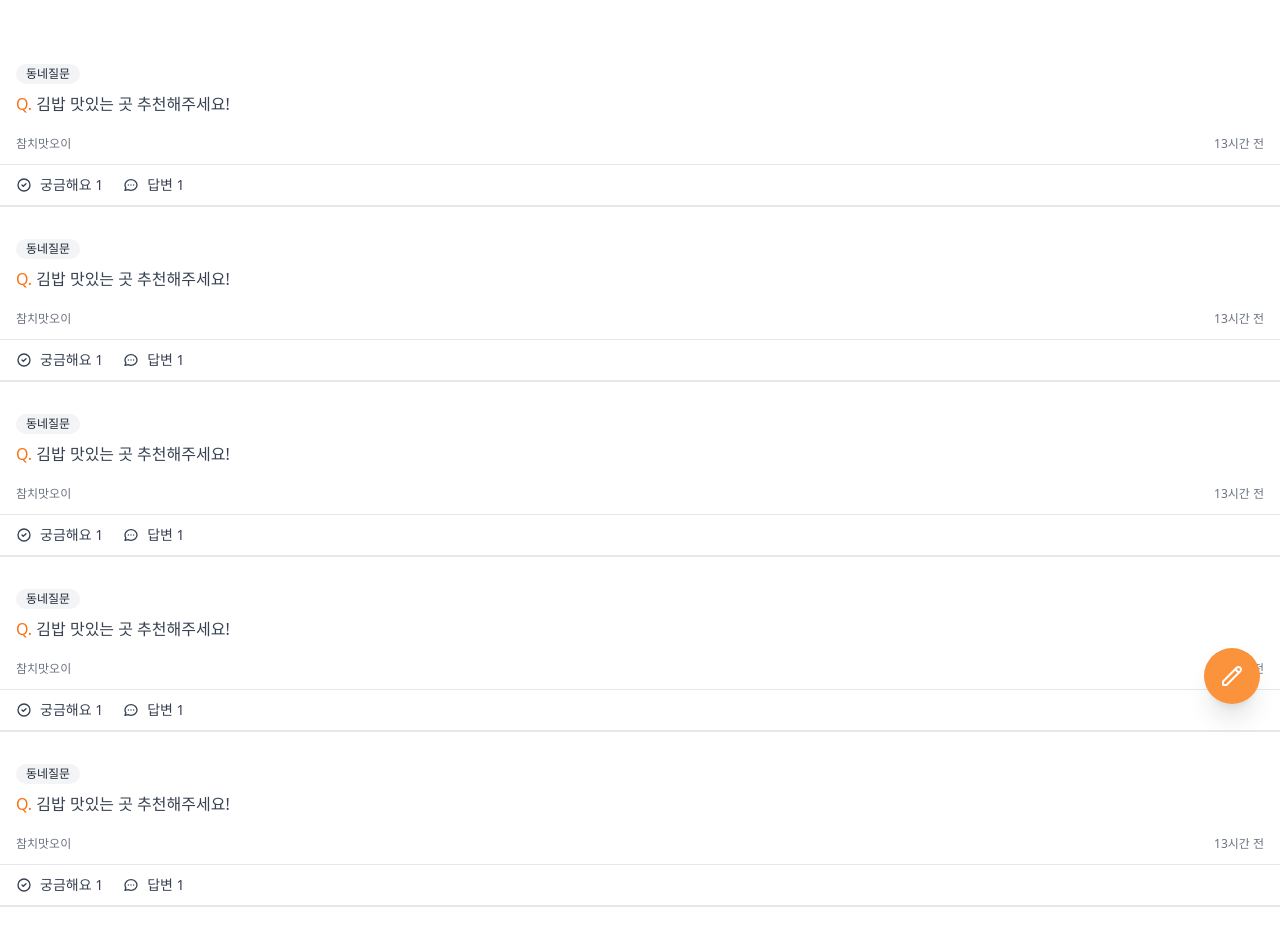
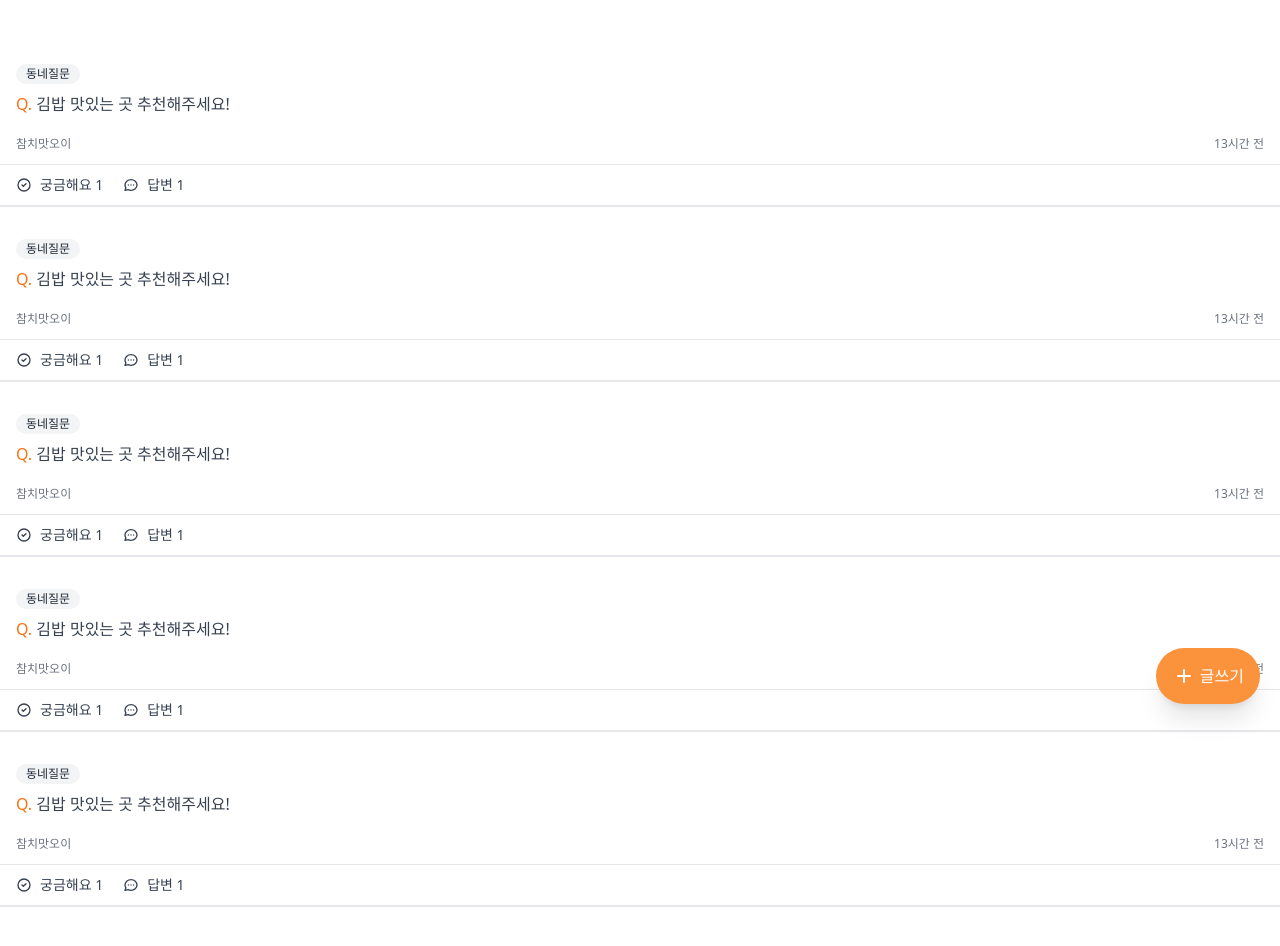
Before and after one commit to summereuna/carrot-market, a Next.js app: page /community in a window 1280 px wide. Shown: the top 946 px of the page. Built offline with nearby package versions, Linux system fonts and the light colour scheme.

Commit message:
Style: change floating button style

```diff
--- a/pages/community/index.tsx
+++ b/pages/community/index.tsx
@@ -59,23 +59,25 @@ const Community: NextPage = () => {
         </div>
       ))}
 
-      {/*플로팅 버튼: 클릭 시 새로운 글 등록하는 페이지로*/}
-      <Link href="/community/new">
-        <button className="fixed bottom-24 right-5 bg-orange-400 rounded-full p-4 text-white shadow-xl transition-colors hover:bg-orange-500 cursor-pointer">
+      {/*플로팅 버튼: 클릭 시 상품 추가하는 페이지로*/}
+      <Link href="/items/upload">
+        <button className="flex space-x-1 fixed bottom-24 right-5 bg-orange-400 rounded-full p-4 text-white shadow-xl transition-colors hover:bg-orange-500 cursor-pointer">
           <svg
-            className="w-6 h-6"
+            className="h-6 w-6"
+            xmlns="http://www.w3.org/2000/svg"
             fill="none"
+            viewBox="0 0 24 24"
             stroke="currentColor"
-            viewBox="0 0 24 24"
-            xmlns="http://www.w3.org/2000/svg"
+            aria-hidden="true"
           >
             <path
               strokeLinecap="round"
               strokeLinejoin="round"
               strokeWidth="2"
-              d="M15.232 5.232l3.536 3.536m-2.036-5.036a2.5 2.5 0 113.536 3.536L6.5 21.036H3v-3.572L16.732 3.732z"
-            ></path>
+              d="M12 6v6m0 0v6m0-6h6m-6 0H6"
+            />
           </svg>
+          <span>글쓰기</span>
         </button>
       </Link>
     </div>
--- a/pages/index.tsx
+++ b/pages/index.tsx
@@ -58,7 +58,7 @@ const Home: NextPage = () => {
 
       {/*플로팅 버튼: 클릭 시 상품 추가하는 페이지로*/}
       <Link href="/items/upload">
-        <button className="fixed bottom-24 right-5 bg-orange-400 rounded-full p-4 text-white shadow-xl transition-colors hover:bg-orange-500 cursor-pointer">
+        <button className="flex space-x-1 fixed bottom-24 right-5 bg-orange-400 rounded-full p-4 text-white shadow-xl transition-colors hover:bg-orange-500 cursor-pointer">
           <svg
             className="h-6 w-6"
             xmlns="http://www.w3.org/2000/svg"
@@ -74,6 +74,7 @@ const Home: NextPage = () => {
               d="M12 6v6m0 0v6m0-6h6m-6 0H6"
             />
           </svg>
+          <span>글쓰기</span>
         </button>
       </Link>
     </div>
```
